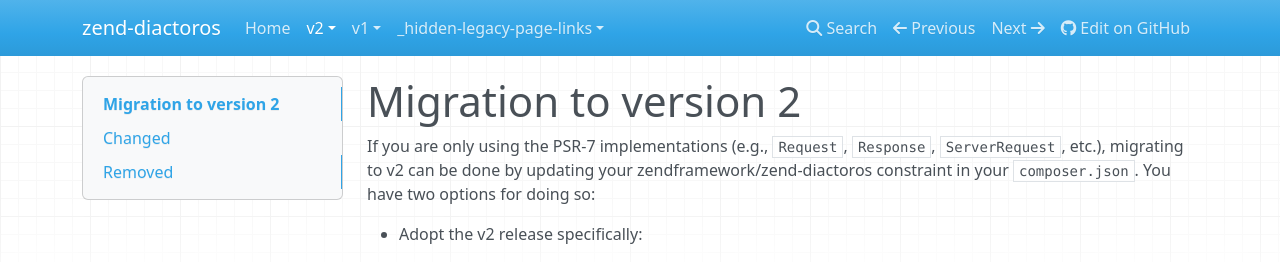
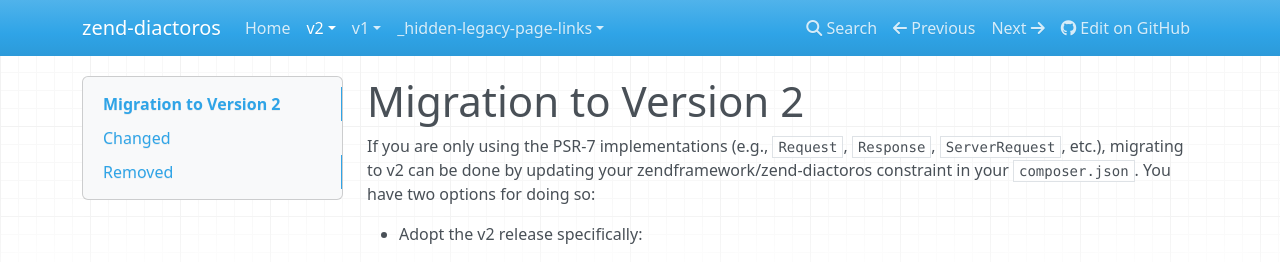
Before and after one commit to zendframework/zend-diactoros, an MkDocs documentation site: the page built from docs/book/v2/migration.md, in a window 1280 px wide and 900 px high. Shown: the top 262 px of the window. Built offline with MkDocs 1.6.1, drawn with Linux system fonts in a browser that asks for light colours; nearby versions of some CDN libraries.

```diff
--- a/docs/book/v2/migration.md
+++ b/docs/book/v2/migration.md
@@ -1,4 +1,4 @@
-# Migration to version 2
+# Migration to Version 2
 
 If you are only using the PSR-7 implementations (e.g., `Request`, `Response`,
 `ServerRequest`, etc.), migrating to v2 can be done by updating your
--- a/mkdocs.yml
+++ b/mkdocs.yml
@@ -16,7 +16,8 @@ nav:
       - "Custom Responses": v2/custom-responses.md
       - Serialization: v2/serialization.md
       - API: v2/api.md
-      - Migration: v2/migration.md
+    - Migration:
+      - 'Migration to Version 2': v2/migration.md
   - v1:
     - Overview: v1/overview.md
     - Installation: v1/install.md
```
